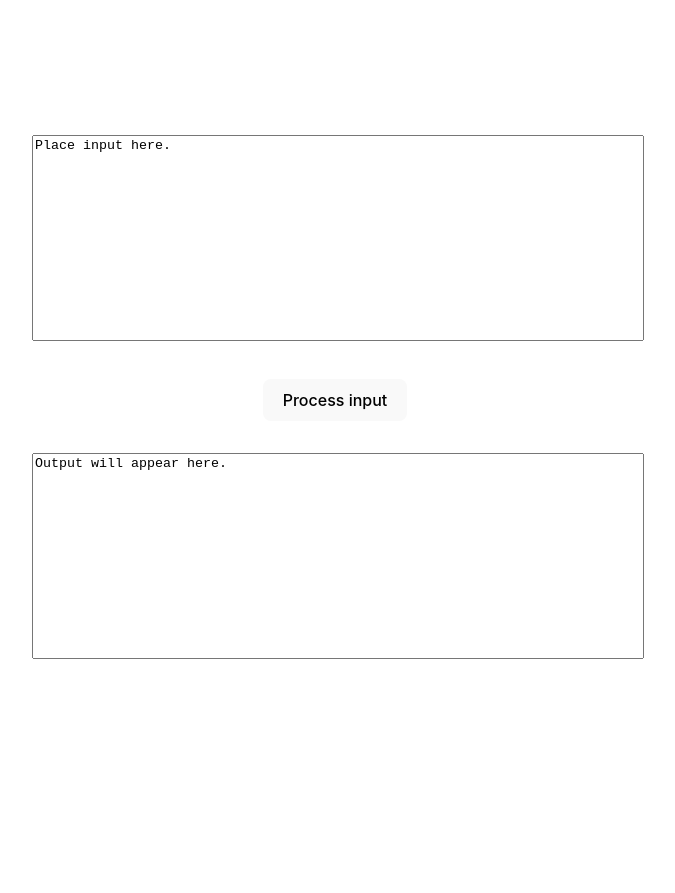
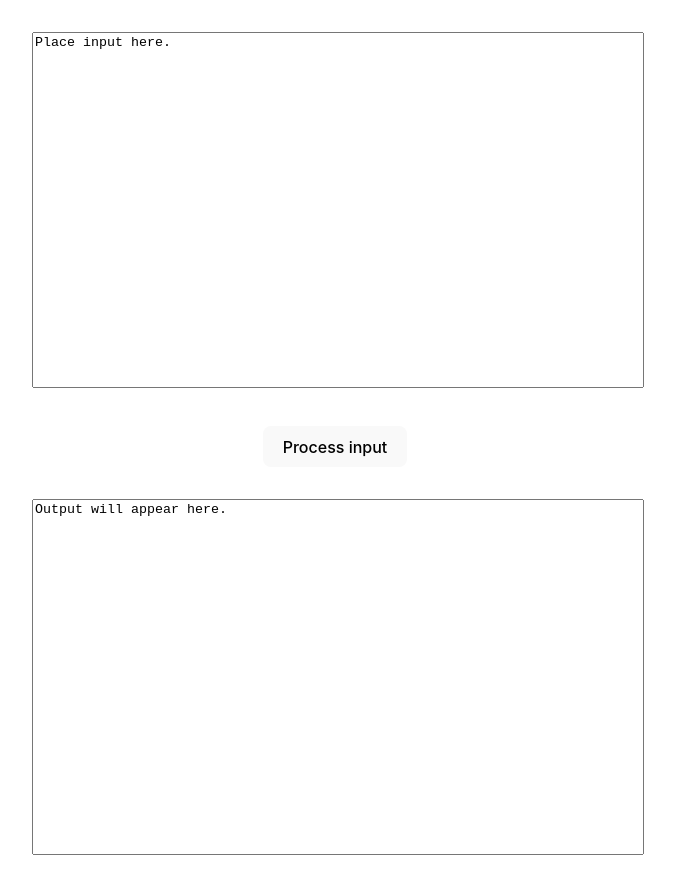
Before and after one commit to Nukasev/worklog-summer, a Svelte app: page / in a window 1280 px wide. Shown: the whole page, without its empty margins (305-980 px from the left). Before the commit the page ends 800 px from the top, so only its background shows below. Built offline with nearby package versions, Linux system fonts and the light colour scheme.

Commit message:
Increase textbox height

```diff
--- a/src/App.svelte
+++ b/src/App.svelte
@@ -6,7 +6,6 @@
 
   const processInput = () => {
     // TODO: lounaan huomiointi
-    // TODO: testboxeille korkeutta lisää
 
     const rows = inputText.split("\n");
 
@@ -120,7 +119,7 @@
   textarea {
     min-width: 600px;
     width: 100%;
-    height: 200px;
+    height: 350px;
     resize: none;
   }
 </style>
```
